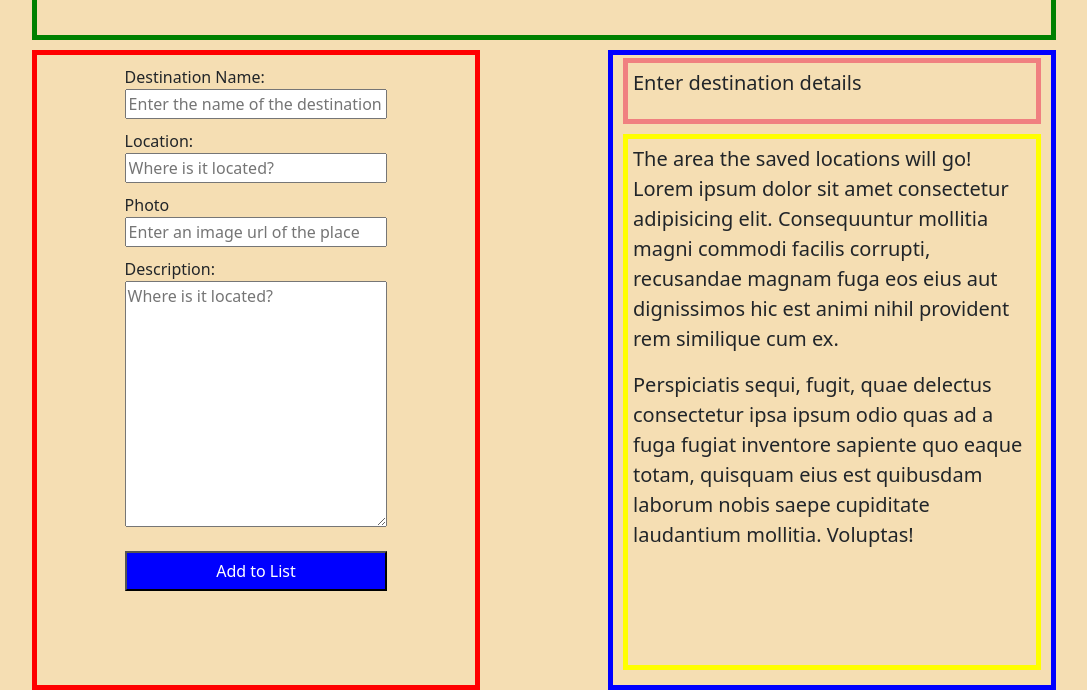
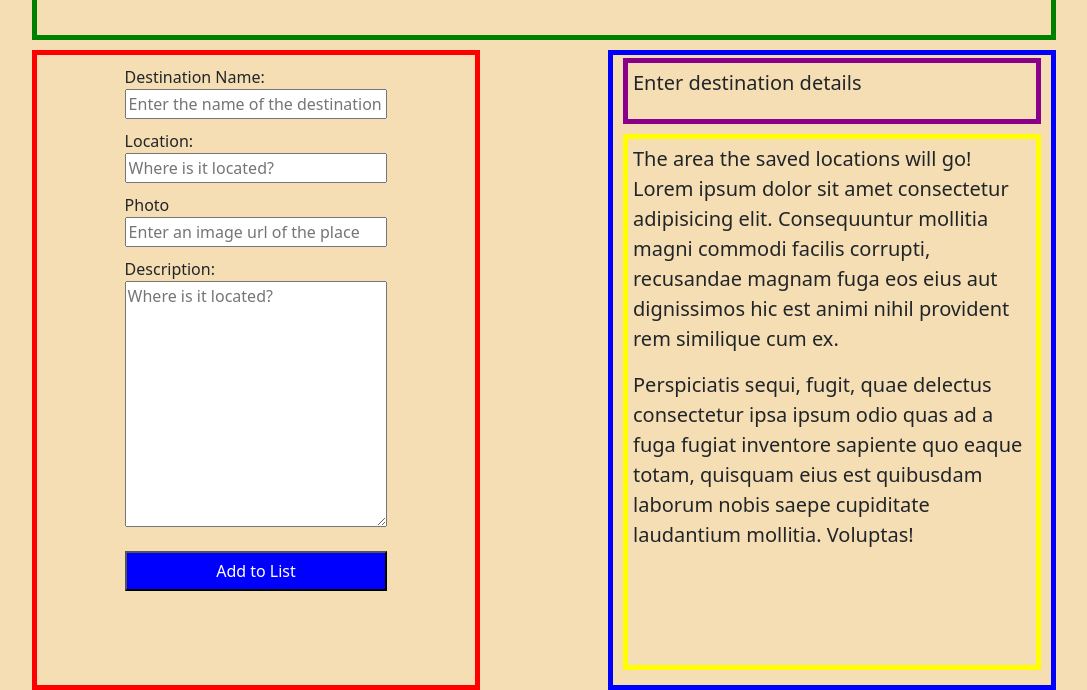
Before and after one commit to welchm27/VacationDestinations, a plain HTML site: page index.html in a window 1280 px wide. Shown: the part 161-851 px from the top of the page, without its empty margins (96-1183 px from the left). Drawn offline with nearby package versions, Linux system fonts and the light colour scheme.

```diff
--- a/css/styles.css
+++ b/css/styles.css
@@ -48,7 +48,7 @@ body {
 }
 
 #right-box-header {
-    border: 5px solid lightcoral;
+    border: 5px solid darkmagenta;
     padding: 5px;
     font-size: 20px;
     margin: 3px 10px;
```
